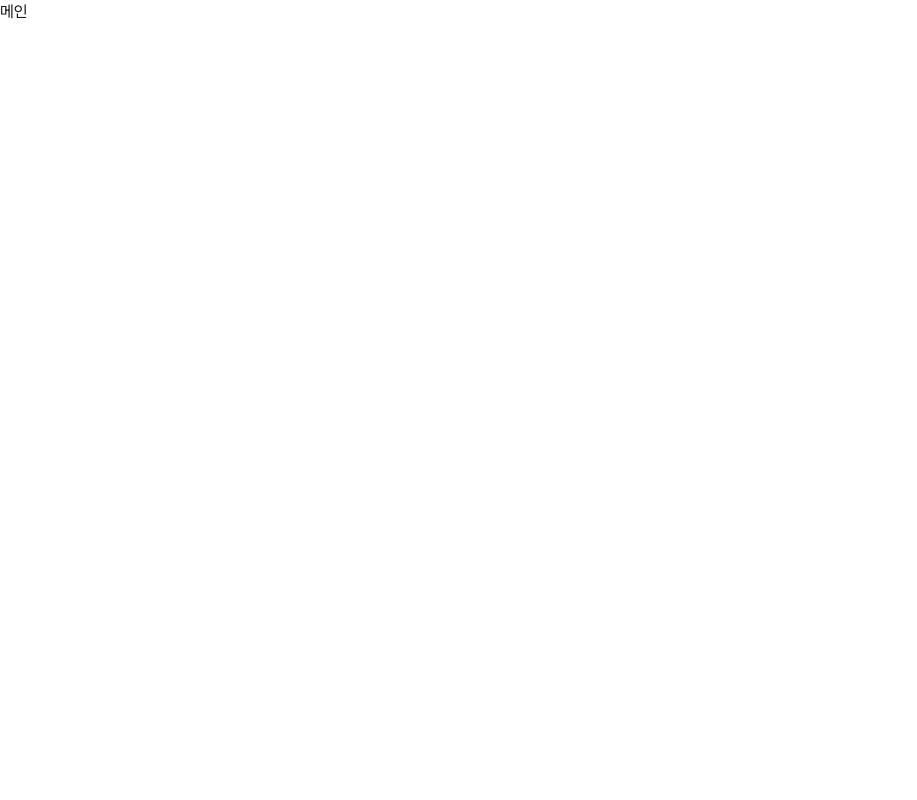
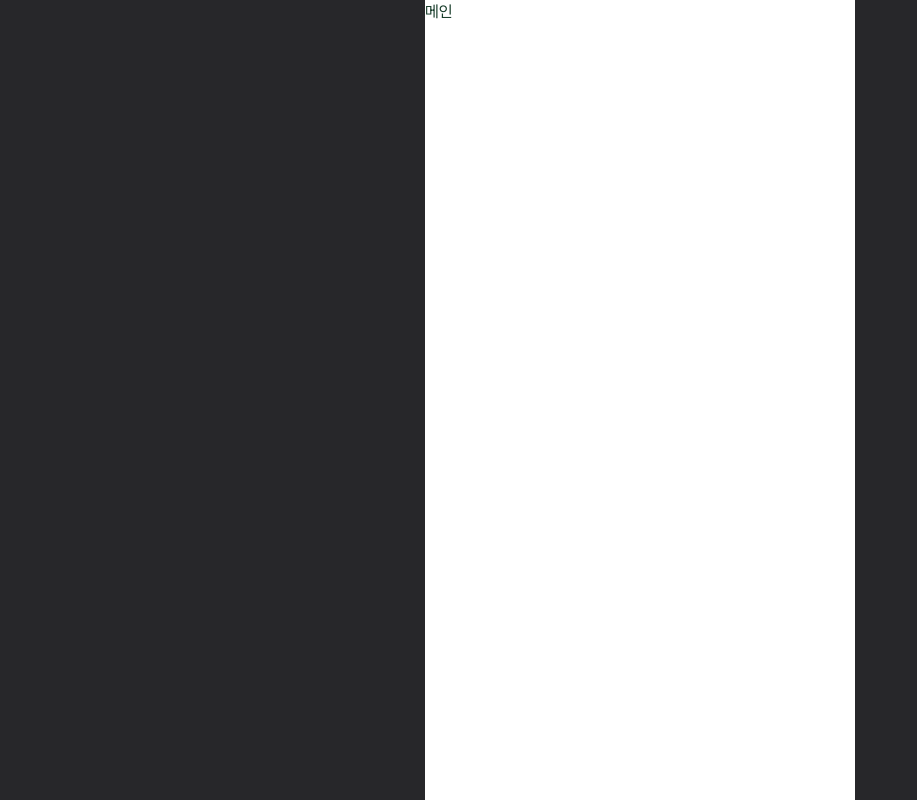
Before and after one commit to Haeng-Un-Haeng/haengunhaeng-frontend, a Next.js app: page / in a window 1280 px wide. Shown: the whole page, without its empty margins (0-917 px from the left). Built offline with nearby package versions, Linux system fonts and the light colour scheme.

Commit message:
feat: 모바일 전용 앱 프레임과 바깥 배경 구성

```diff
--- a/src/app/globals.css
+++ b/src/app/globals.css
@@ -32,8 +32,11 @@
   }
 }
 
-body {
-  background: var(--background);
-  color: var(--foreground);
-  font-family: var(--font-pretendard);
+/* 레이아웃의 Tailwind 유틸리티로 덮어쓸 수 있는 기본 스타일 */
+@layer base {
+  body {
+    background: var(--background);
+    color: var(--foreground);
+    font-family: var(--font-pretendard);
+  }
 }
--- a/src/app/layout.tsx
+++ b/src/app/layout.tsx
@@ -1,5 +1,6 @@
 import type { Metadata } from 'next';
 import './globals.css';
+import { cn } from '@/shared/lib/cn';
 
 export const metadata: Metadata = {
   title: '행운행',
@@ -9,7 +10,16 @@ export const metadata: Metadata = {
 export default function RootLayout({ children }: LayoutProps<'/'>) {
   return (
     <html lang="ko" className="h-full antialiased">
-      <body className="min-h-full flex flex-col">{children}</body>
+      <body className="min-h-dvh bg-zinc-800">
+        <div
+          className={cn(
+            'mx-auto min-h-dvh w-full max-w-[430px] bg-surface',
+            'text-ink',
+          )}
+        >
+          {children}
+        </div>
+      </body>
     </html>
   );
 }
```
